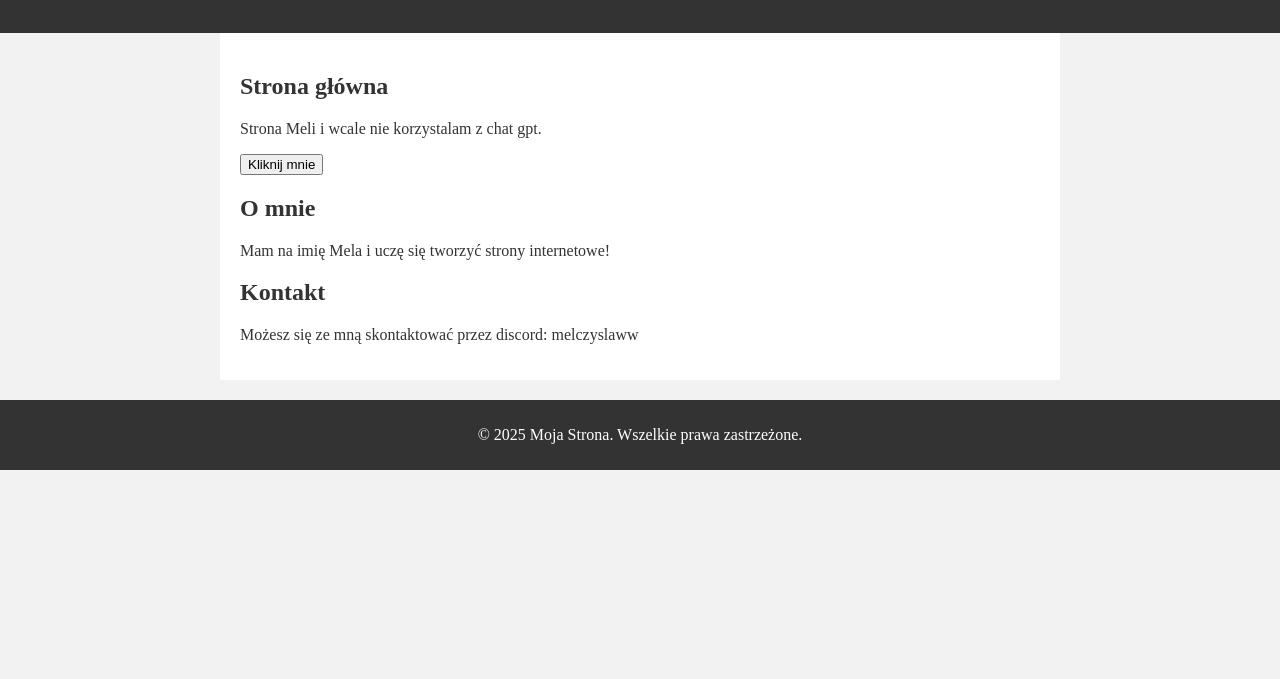
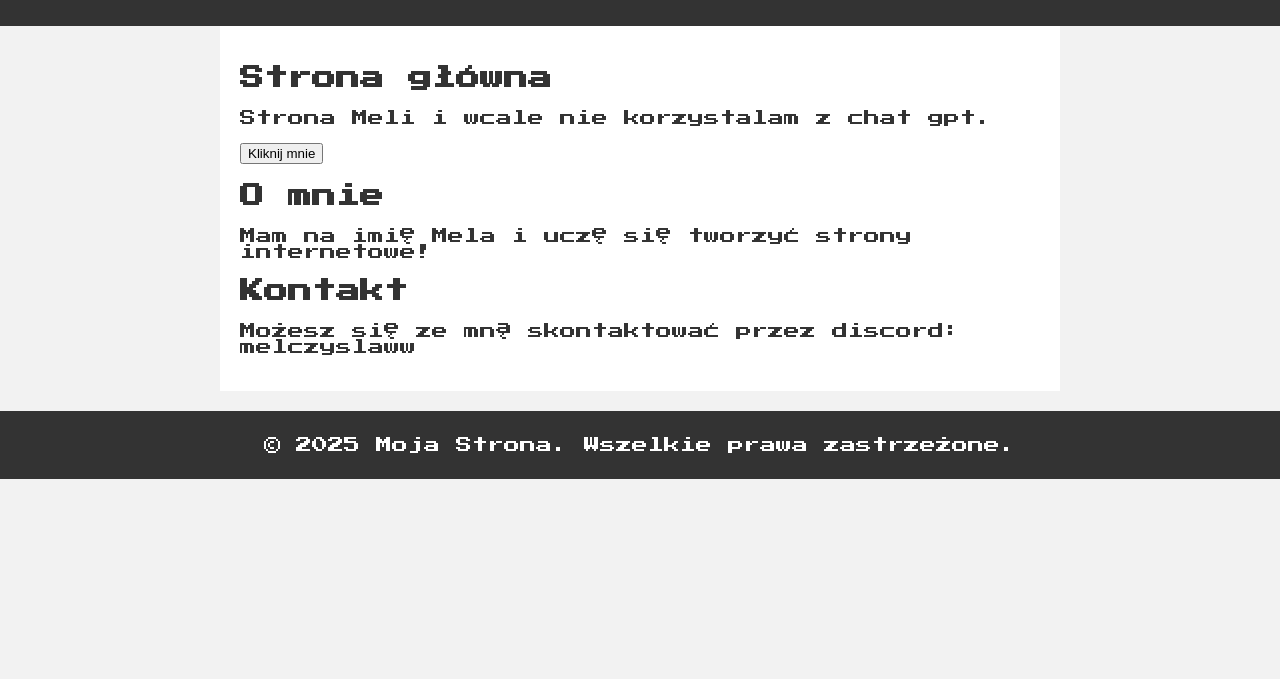
Before and after one commit to Mela222Mela/Mela222Mela.github.io, a plain HTML site: page index.html in a window 1280 px wide. Shown: the part 121-800 px from the top of the page. Drawn offline with Linux system fonts and the light colour scheme.

Commit message:
Update style.css

```diff
--- a/style.css
+++ b/style.css
@@ -1,5 +1,5 @@
 body {
-    font-family: 'Press Start 2P' sans-serif;
+    font-family: 'Press Start 2P',sans-serif;
     margin: 0;
     padding: 0;
     background-color: #f2f2f2;
```
